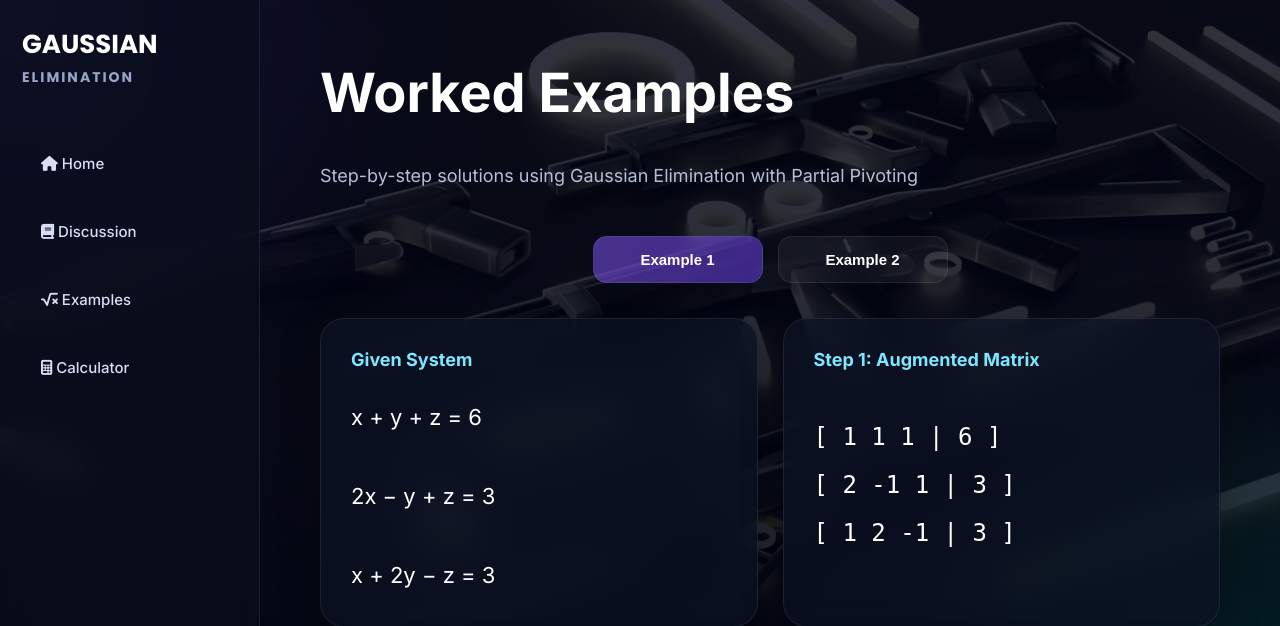
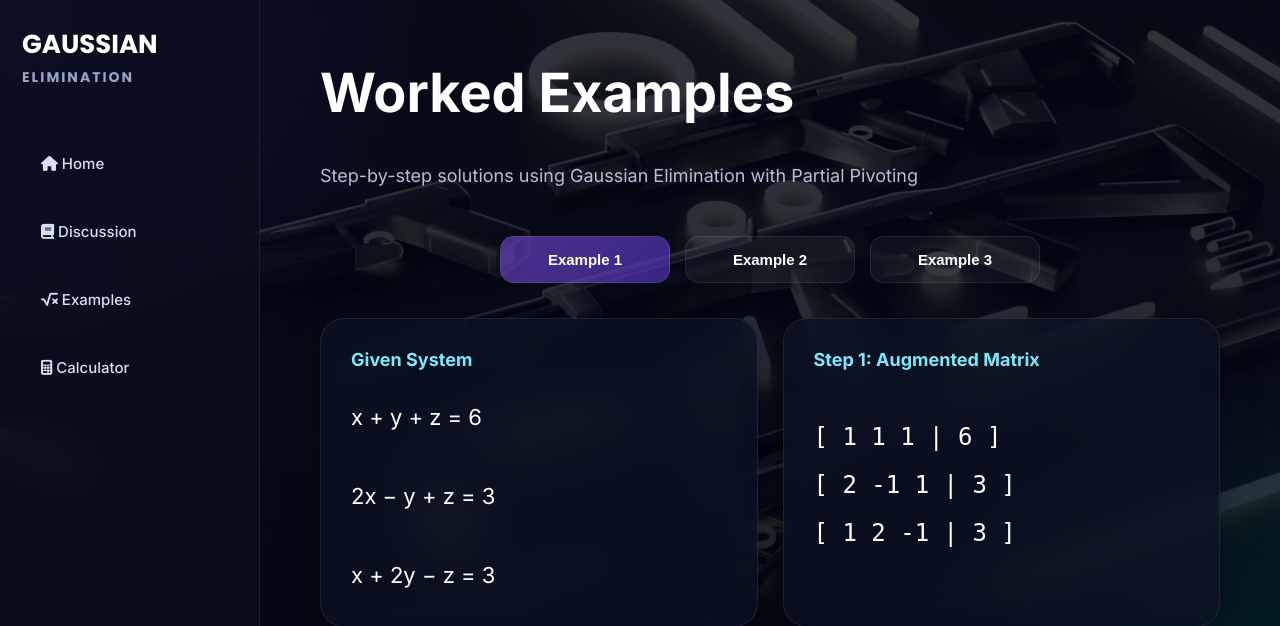
Before and after one commit to procisss/GaussElimination, a Flask app: page /examples in a window 1280 px wide. Shown: the top 626 px of the page. Run offline with Flask 3, Linux system fonts and the light colour scheme.

Commit message:
Updated Examples

```diff
--- a/templates/examples.html
+++ b/templates/examples.html
@@ -34,6 +34,15 @@ with Partial Pivoting
     onclick="showExample(2)">
 
         Example 2
+
+    </button>
+
+    <button
+    type="button"
+    class="tab-btn"
+    onclick="showExample(3)">
+
+        Example 3
 
     </button>
 
```
